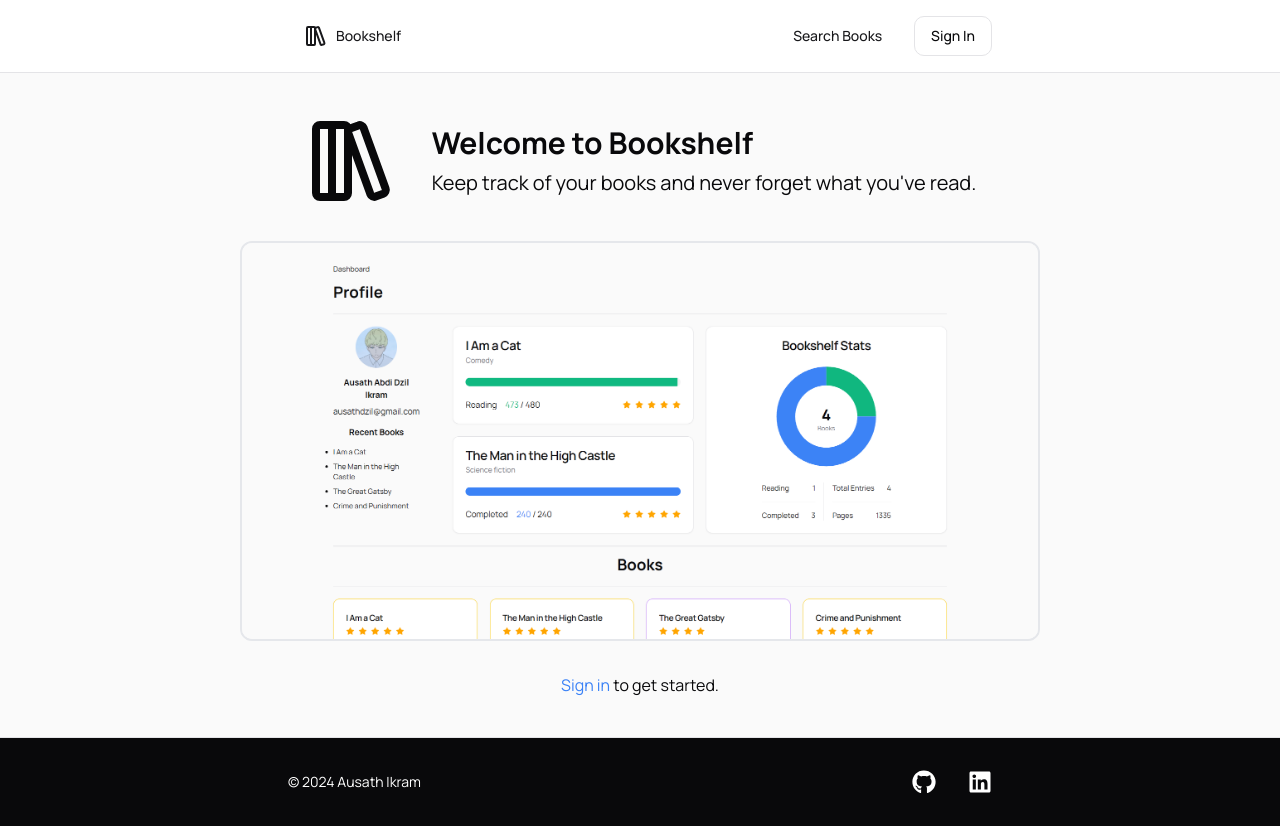
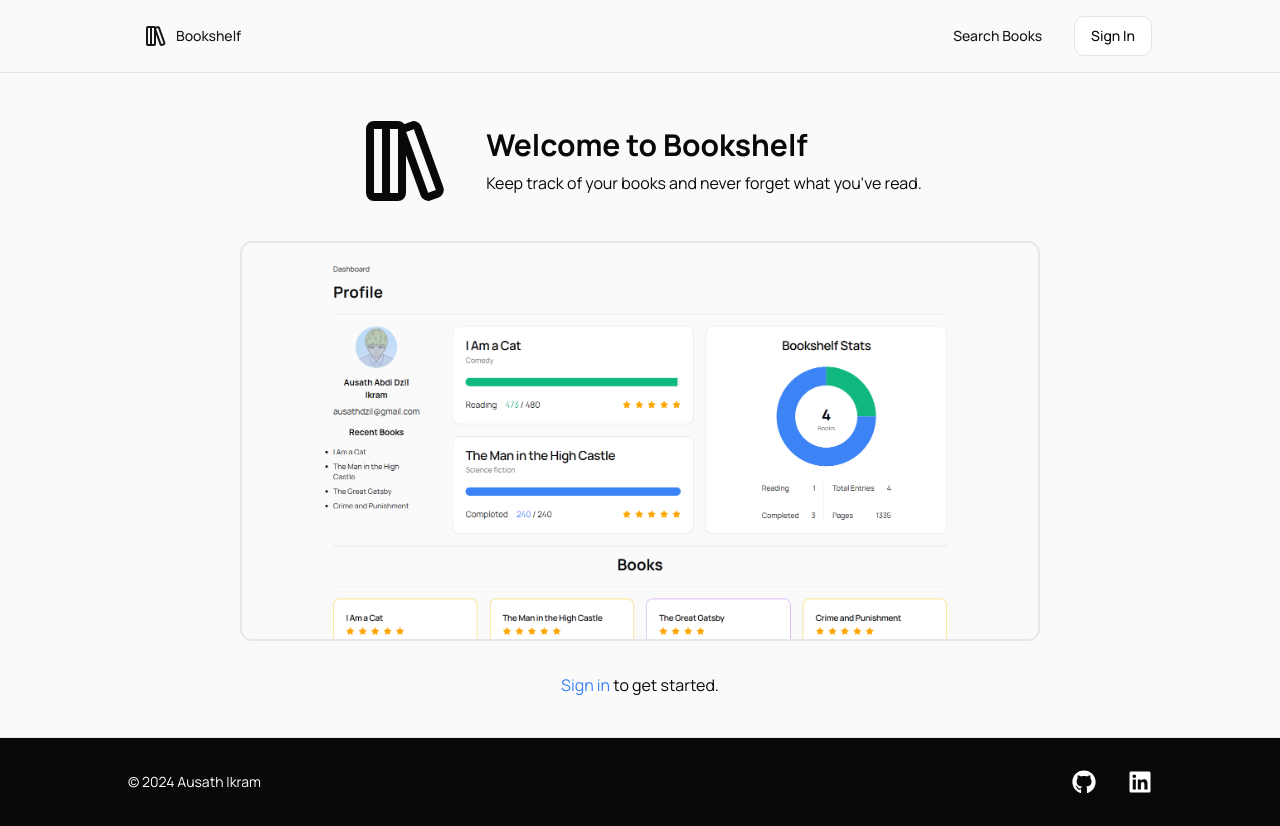
Before and after one commit to ausathdzil/bookshelf, a Next.js app: page / in a window 1280 px wide. Built offline with nearby package versions, Linux system fonts and the light colour scheme; no server answers.

Commit message:
Update homepage mobile responsiveness

```diff
--- a/src/app/layout.tsx
+++ b/src/app/layout.tsx
@@ -25,9 +25,9 @@ export default function RootLayout({
           sizes="any"
         />
       </head>
-      <body className={`${manrope.className} antialiased`}>
+      <body className={`${manrope.className} antialiased bg-zinc-50 `}>
         <Header />
-        <main className="flex flex-col bg-zinc-50 items-center py-10 gap-8 min-h-[calc(100vh-160px)]">
+        <main className="flex flex-col items-center py-10 gap-8 min-h-[calc(100vh-160px)] max-w-[80%] sm:max-w-[95%] mx-auto">
           {children}
         </main>
         <Footer />
--- a/src/app/page.tsx
+++ b/src/app/page.tsx
@@ -8,17 +8,17 @@ export default async function Home() {
 
   return (
     <>
-      <section className="flex items-center gap-8">
-        <LibraryBig className="w-24 h-24" />
-        <article className="flex flex-col item-start text-xl gap-2">
-          <h1 className="text-3xl font-bold">Welcome to Bookshelf</h1>
-          <p>
+      <section className="flex flex-col sm:flex-row items-center gap-4 sm:gap-8">
+        <LibraryBig className="w-12 h-12 sm:w-24 sm:h-24" />
+        <article className="flex flex-col text-center sm:text-left text-xl gap-2">
+          <h1 className="sm:text-3xl font-bold">Welcome to Bookshelf</h1>
+          <p className="text-sm sm:text-base">
             Keep track of your books and never forget what you&apos;ve read.
           </p>
         </article>
       </section>
-      <section className="w-full flex flex-col justify-center items-center px-36 gap-8">
-        <div className="relative w-[800px] h-[400px]">
+      <section className="flex flex-col items-center gap-8">
+        <div className="hidden sm:block relative w-[800px] h-[400px]">
           <Image
             src="/dashboard-example.png"
             alt="Dashboard example"
@@ -28,14 +28,14 @@ export default async function Home() {
           />
         </div>
         {!session ? (
-          <p className="text-base text-center">
+          <p className="text-base sm:text-center">
             <span className="text-blue-500 hover:underline">
               <Link href="/signin">Sign in</Link>
             </span>{' '}
             to get started.
           </p>
         ) : (
-          <p className="text-base text-center">
+          <p className="text-base sm:text-center">
             <span className="text-blue-500 hover:underline">
               <Link href="/dashboard">Go to dashboard</Link>
             </span>{' '}
--- a/src/components/auth/signout-button.tsx
+++ b/src/components/auth/signout-button.tsx
@@ -13,7 +13,6 @@ import {
 
 export default function SignOut() {
   return (
-    <>
     <Dialog>
       <DialogTrigger className="w-full p-2">
         <Button
@@ -23,13 +22,14 @@ export default function SignOut() {
           Sign Out
         </Button>
       </DialogTrigger>
-        <DialogContent className="max-w-sm">
+      <DialogContent className="w-48 sm:w-96 rounded-lg">
         <DialogHeader>
           <DialogTitle>Sign Out</DialogTitle>
           <DialogDescription>Continue Sign Out?</DialogDescription>
         </DialogHeader>
-          <DialogFooter>
+        <DialogFooter className="gap-4 sm:gap-0">
           <form
+            className="w-full sm:w-1/4"
             action={async () => {
               'use server';
               await signOut();
@@ -38,6 +38,7 @@ export default function SignOut() {
             <Button
               type="submit"
               variant="destructive"
+              className="w-full"
             >
               Sign Out
             </Button>
@@ -53,6 +54,5 @@ export default function SignOut() {
         </DialogFooter>
       </DialogContent>
     </Dialog>
-    </>
   );
 }
--- a/src/components/layout/footer.tsx
+++ b/src/components/layout/footer.tsx
@@ -3,9 +3,10 @@ import Link from 'next/link';
 
 export default function Footer() {
   return (
+    <>
+      <Separator />
       <footer className="bg-zinc-950 text-sm text-white">
-      <Separator />
-      <div className="flex justify-between items-center px-72 py-8">
+        <div className="flex justify-between items-center py-8 max-w-[80%] mx-auto">
           <p>&copy; 2024 Ausath Ikram</p>
           <nav>
             <ul className="flex gap-8">
@@ -43,5 +44,6 @@ export default function Footer() {
           </nav>
         </div>
       </footer>
+    </>
   );
 }
--- a/src/components/layout/header.tsx
+++ b/src/components/layout/header.tsx
@@ -19,15 +19,16 @@ export default async function Header() {
   const user = session?.user;
 
   return (
-    <header>
-      <nav className="flex justify-between items-center py-4 px-72">
+    <>
+      <header className="max-w-[80%] mx-auto">
+        <nav className="flex justify-between items-center py-4">
           <Link href="/">
             <Button
               className="space-x-2"
               variant="link"
             >
               <LibraryBigIcon />
-            <span>Bookshelf</span>
+              <span className="hidden sm:block">Bookshelf</span>
             </Button>
           </Link>
           <div className="flex items-center gap-4">
@@ -36,9 +37,6 @@ export default async function Header() {
             </Link>
             {session ? (
               <>
-              <Link href="/dashboard">
-                <Button variant="link">Dashboard</Button>
-              </Link>
                 <DropdownMenu>
                   <DropdownMenuTrigger asChild>
                     <Button
@@ -54,10 +52,18 @@ export default async function Header() {
                   </DropdownMenuTrigger>
                   <DropdownMenuContent align="end">
                     <DropdownMenuLabel className="flex flex-col">
-                    <span>{user?.name}</span>
-                    <span className="text-sm font-light">{user?.email}</span>
+                      <p>{user?.name}</p>
+                      <p className="text-sm font-light">{user?.email}</p>
                     </DropdownMenuLabel>
                     <DropdownMenuSeparator />
+                    <DropdownMenuItem>
+                      <Link
+                        className="w-full"
+                        href="/dashboard"
+                      >
+                        <Button className="w-full">Dashboard</Button>
+                      </Link>
+                    </DropdownMenuItem>
                     <DropdownMenuItem asChild>
                       <SignOut />
                     </DropdownMenuItem>
@@ -71,7 +77,8 @@ export default async function Header() {
             )}
           </div>
         </nav>
+      </header>
       <Separator />
-    </header>
+    </>
   );
 }
```
Lines whose indentation alone changed are shown as unchanged.
